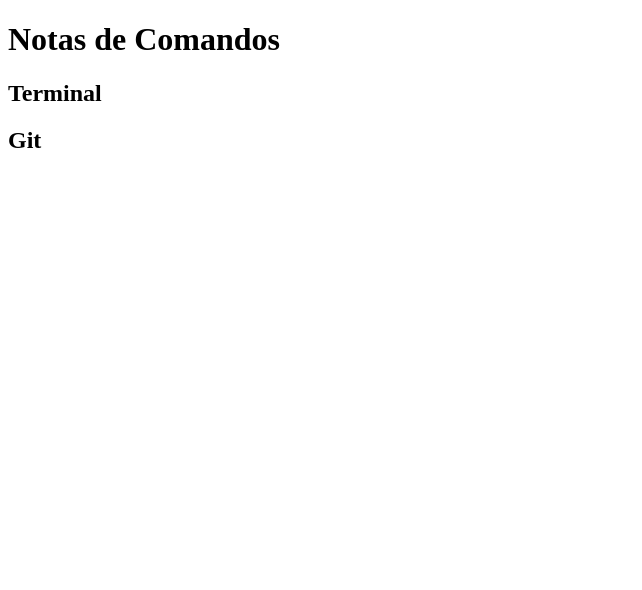
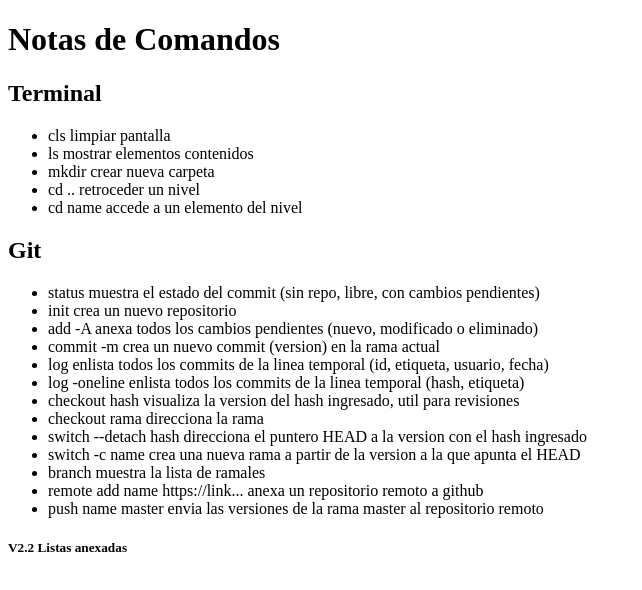
Before and after one commit to axolotl-one/html01, a plain HTML site: page comandos.html in a window 1280 px wide. Shown: the whole page, without its empty margins (0-642 px from the left). Drawn offline with Linux system fonts and the light colour scheme.

Commit message:
V2-2 Anexo de listas de Comandos

```diff
--- a/comandos.html
+++ b/comandos.html
@@ -9,10 +9,36 @@
     <header><h1>Notas de Comandos</h1></header>
     <article>
         <h2>Terminal</h2>
+        <ul>
+            <li>cls        limpiar pantalla</li>
+            <li>ls         mostrar elementos contenidos</li>
+            <li>mkdir      crear nueva carpeta</li>
+            <li>cd ..      retroceder un nivel</li>
+            <li>cd name    accede a un elemento del nivel</li>
+        </ul>
     </article>
 
     <article>
         <h2>Git</h2>
+        <ul>
+            <li>status      muestra el estado del commit (sin repo, libre, con cambios pendientes)</li>
+            <li>init        crea un nuevo repositorio</li>
+            <li>add -A      anexa todos los cambios pendientes (nuevo, modificado o eliminado)</li>
+            <li>commit -m   crea un nuevo commit (version) en la rama actual</li>
+            <li>log         enlista todos los commits de la linea temporal (id, etiqueta, usuario, fecha)</li>
+            <li>log -oneline    enlista todos los commits de la linea temporal (hash, etiqueta)</li>
+            <li>checkout hash   visualiza la version del hash ingresado, util para revisiones</li>
+            <li>checkout rama   direcciona la rama</li>
+            <li>switch --detach hash direcciona el puntero HEAD a la version con el hash ingresado</li>
+            <li>switch -c name  crea una nueva rama a partir de la version a la que apunta el HEAD</li>
+            <li>branch          muestra la lista de ramales</li>
+            <li>remote add name https://link... anexa un repositorio remoto a github</li>
+            <li>push name master envia las versiones de la rama master al repositorio remoto</li>
+        </ul>
     </article>
+
+    <footer>
+        <h5>V2.2 Listas anexadas</h5>
+    </footer>
 </body>
 </html>
```
Also changed, not shown: index.html (+1 -1 lines).
